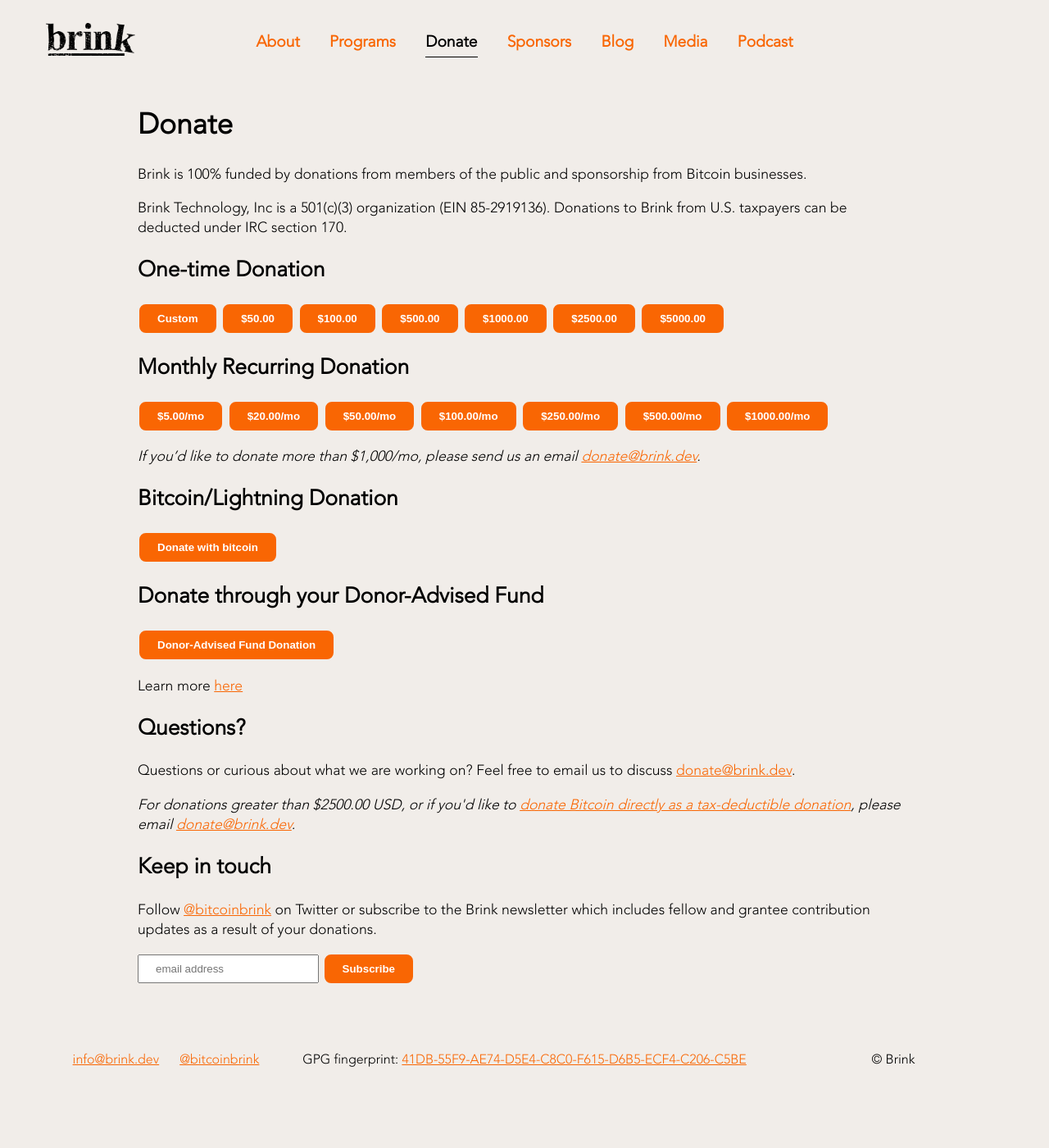
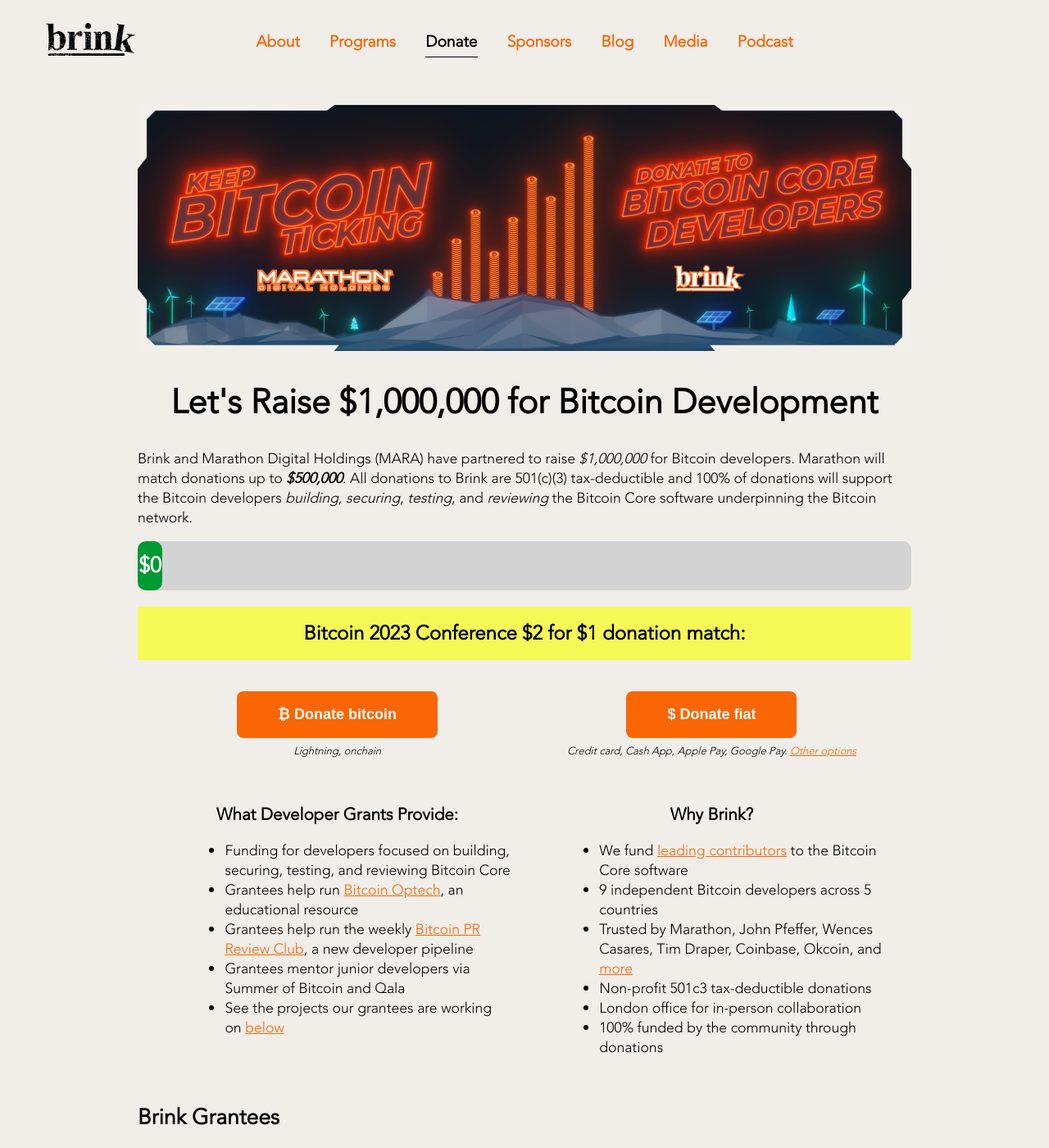
Before and after one commit to bitcoinbrink/website, a Jekyll site: the page built from donate.md, in a window 1280 px wide and 1400 px high. Shown: the whole window at 82% size. Built offline with Jekyll 4.4.1, drawn with Linux system fonts in a browser that asks for light colours; some of the changed text lies outside the part shown.

Commit message:
Donation page: updates for matching campaign

```diff
--- a/_sass/main.scss
+++ b/_sass/main.scss
@@ -1530,3 +1530,50 @@
     display: inline;
   }
 }
+
+#donate-container {
+  h1 {
+    font-size: 2.6rem;
+    font-weight: bold;
+    text-align: center;
+  }
+  h2#countdown {
+    font-size: 1.5rem;
+    font-weight: bold;
+    text-align: center;
+    background-color: #f6f956;
+    padding: 1rem 0rem;
+  }
+  p {
+    margin-top: .25rem;
+  }
+  h3 {
+    margin-bottom: 0rem;
+  }
+  .donate-row {
+    display: flex;
+    flex-wrap: wrap;
+    justify-content: center;
+    .donate-col {
+      margin: 1rem;
+      text-align: center;
+      flex: 0 0 45%;
+
+      @media screen and (max-width: 800px) {
+        flex: 0 0 100%;
+      }
+
+      button {
+        padding: 1rem 3rem;
+        font-size: large;
+      }
+      em {
+        font-size: small;
+      }
+    }
+  }
+  .progress-bar {
+    min-width: 30px;
+    background-color: #009933 !important;
+  }
+}
--- a/donate.md
+++ b/donate.md
@@ -1,29 +1,105 @@
 ---
 layout: default
 title: Donate | Brink
-description: Brink is 100% funded by donations from members of the public and sponsorship from Bitcoin businesses.
+description: Brink and Marathon are partnering to raise $1,000,000 for Bitcoin developers.
 ---
 
-<h1>Donate</h1>
+<div id="donate-container">
 
-<p>Brink is 100% funded by donations from members of the public and
-sponsorship from Bitcoin businesses.</p>
+<img style="width:100%" src="/assets/images/marathon-brink.png" />
 
-<p>Brink Technology, Inc is a 501(c)(3) organization (EIN 85-2919136).
-Donations to Brink from U.S. taxpayers can be deducted under IRC section 170.</p>
+<h1>Let's Raise $1,000,000 for Bitcoin Development</h1>
 
-<h2>One-time Donation</h2>
+<p>Brink and Marathon Digital Holdings (MARA) have partnered to raise <em>$1,000,000</em> for Bitcoin developers. Marathon will match donations up to <b><em>$500,000</em></b>. All donations to Brink are 501(c)(3) tax-deductible and 100% of donations will support the Bitcoin developers <em>building</em>, <em>securing</em>, <em>testing</em>, and <em>reviewing</em> the Bitcoin Core software underpinning the Bitcoin network.</p>
 
-<a href="https://buy.stripe.com/9AQ4gA91a7Ts2mQfZ1"><button>Custom</button></a>
-<button data-checkout-mode="payment" class="stripe" data-price-id="price_1HqkSyArUr4rAMAltEjPznBR">$50.00</button>
-<button data-checkout-mode="payment" class="stripe" data-price-id="price_1HqkT8ArUr4rAMAlvENz60HJ">$100.00</button>
-<button data-checkout-mode="payment" class="stripe" data-price-id="price_1HqkTEArUr4rAMAlqd2g9EEa">$500.00</button>
-<button data-checkout-mode="payment" class="stripe" data-price-id="price_1HqkTLArUr4rAMAlJkNGfFrZ">$1000.00</button>
-<button data-checkout-mode="payment" class="stripe" data-price-id="price_1HqkTQArUr4rAMAllr5igJQ9">$2500.00</button>
-<button data-checkout-mode="payment" class="stripe" data-price-id="price_1HqkTWArUr4rAMAl22eRfvDi">$5000.00</button>
+<div class="text-column">
+  <div class="progress-bg" style="background-color:lightgray;">
+    <div class="progress-bar" id="progress-bar" style="width:0%">
+      <h3 class="raised" id="raised">$0</h3>
+    </div>
+  </div>
+</div>
 
-<h2>Monthly Recurring Donation</h2>
+<h2 id="countdown">Bitcoin 2023 Conference $2 for $1 donation match: <span id="counter"></span></h2>
 
+<div class="donate-row">
+
+<div class="donate-col">
+<a href="https://checkout.opennode.com/p/5698f840-83ae-4226-a68c-9cfa3005bdbd"><button>₿ Donate bitcoin</button></a>
+<br /><em>Lightning, onchain</em>
+</div>
+
+<div class="donate-col">
+<a href="https://buy.stripe.com/9AQ4gA91a7Ts2mQfZ1"><button>$ Donate fiat</button></a>
+<br /><em>Credit card, Cash App, Apple Pay, Google Pay. <a href="#other-fiat">Other options</a></em>
+</div>
+
+</div>
+
+<div class="donate-row">
+
+<div class="donate-col">
+  <h3>What Developer Grants Provide:</h3>
+  <ul style="list-style-type:disc;margin-left:2em;text-align:left">
+    <li>Funding for developers focused on building, securing, testing, and reviewing Bitcoin Core</li>
+    <li>Grantees help run <a href="https://bitcoinops.org/">Bitcoin Optech</a>, an educational resource</li>
+    <li>Grantees help run the weekly <a href="https://bitcoincore.reviews/">Bitcoin PR Review Club</a>, a new developer pipeline</li>
+    <li>Grantees mentor junior developers via Summer of Bitcoin and Qala</li>
+    <li>See the projects our grantees are working on <a href="#current-grantees">below</a></li>
+  </ul>
+</div>
+
+<div class="donate-col">
+ <h3>Why Brink?</h3>
+  <ul style="list-style-type:disc;margin-left:2em;text-align:left">
+    <li>We fund <a href="https://www.coindesk.com/tech/2022/10/27/brink-emerges-as-the-top-funder-of-bitcoin-core-development-bitmex-research-says/">leading contributors</a> to the Bitcoin Core software</li>
+    <li>9 independent Bitcoin developers across 5 countries</li>
+    <li>Trusted by Marathon, John Pfeffer, Wences Casares, Tim Draper, Coinbase, Okcoin, and <a href="/sponsors">more</a></li>
+    <li>Non-profit 501c3 tax-deductible donations</li>
+    <li>London office for in-person collaboration</li>
+    <li>100% funded by the community through donations</li>
+  </ul>
+</div>
+
+</div>
+
+<h2 id="current-grantees">Brink Grantees</h2>
+
+<div class="team-container">
+  {% for item in site.data.team.grantees %}
+  <div class="team-row">
+    <div class="image-column">
+      <img src="{{ item.image }}" alt="{{ item.alt }}"/>
+    </div>
+    <div class="text-column">
+      <h3 class="team-name">{{ item.name }}</h3>
+      <p class="item-description">
+        {{ item.description }}
+      </p>
+      <p class="item-description">
+        <em>{{ item.quote }}</em>
+      </p>
+    </div>
+  </div>
+  {% endfor %}
+</div>
+
+<h2>FAQ</h2>
+
+<h3>How is Brink funded?</h3>
+<p>Brink is 100% funded by donations from members of the public and sponsorship from Bitcoin businesses.</p>
+
+<h3>Are donations tax-deductible?</h3>
+<p>Brink Technology, Inc is a 501(c)(3) organization (EIN 85-2919136). Donations to Brink from U.S. taxpayers can be deducted under IRC section 170.</p>
+
+<h3>How do I claim a tax deduction?</h3>
+<p>If you provided an email when you donated, we will email you a receipt with details at the end of the year.</p>
+
+<h3>How much of the donations do grantees get?</h3>
+<p>Brink's operational costs have been covered by our <a href="/sponsors">Founding Sponsors</a> allowing all donations to go 100% to the developer grantees.</p>
+
+<h3>Do you offer monthly recurring donation options?</h3>
+<p>
 <button data-checkout-mode="subscription" class="stripe" data-price-id="price_1Hph47ArUr4rAMAlxD7hYXMa">$5.00/mo</button>
 <button data-checkout-mode="subscription" class="stripe" data-price-id="price_1HqkScArUr4rAMAl5H0staN4">$20.00/mo</button>
 <button data-checkout-mode="subscription" class="stripe" data-price-id="price_1HqkSjArUr4rAMAlEt5w8qMk">$50.00/mo</button>
@@ -31,26 +107,26 @@
 <button data-checkout-mode="subscription" class="stripe" data-price-id="price_1MZykdArUr4rAMAlsC0PEpet">$250.00/mo</button>
 <button data-checkout-mode="subscription" class="stripe" data-price-id="price_1MZykdArUr4rAMAl13jojzYv">$500.00/mo</button>
 <button data-checkout-mode="subscription" class="stripe" data-price-id="price_1MZykeArUr4rAMAlANbXog0U">$1000.00/mo</button>
+<br />
+<em>If you'd like to donate more than $1,000/mo, please send us an email <a href="mailto:donate@brink.dev">donate@brink.dev</a>.</em></p>
 
-_If you'd like to donate more than $1,000/mo, please send us an email <a href="mailto:donate@brink.dev">donate@brink.dev</a>._
+<h3 id="other-fiat">How else can I donate fiat?</h3>
+<p>In addition to credit card donations including Apple Pay and Google Pay we can accept donations via:
+  <ul>
+    <li><a href="https://www.dafdirect.org/DAFDirect/daflink?_dafdirect_settings=ODUyOTE5MTM2XzIxMTFfYWJlNTBiNDItY2EyMC00YjYxLThhODctZDk0ZDZhMTRjZmIz&designatedText=UHJvZ3JhbXM=">Donor-Advised Funds</a> (Learn more <a href="/blog/2021/03/26/donate-bitcoin/">here</a>)</li>
+    <li>Stablecoins:
+    <a href="https://etherscan.io/address/0x04A0455D3529B383e32C80aF746B8438da5F873e">USDC, USDT, BUSD</a>
+    </li>
+    <li>Reach out to <a href="mailto:donate@brink.dev">donate@brink.dev</a> for other options</li>
+  </ul>
+</p>
+
+<h3>Other questions?</h3>
+<p>Questions or curious about what we are working on? Feel free to email us to discuss <a href="mailto:donate@brink.dev">donate@brink.dev</a>.</p>
+
+</div>
 
 <div id="error-message"></div>
-
-<h2>Bitcoin/Lightning Donation</h2>
-
-<a href="https://checkout.opennode.com/p/5698f840-83ae-4226-a68c-9cfa3005bdbd"><button>Donate with bitcoin</button></a>
-
-<h2>Donate through your Donor-Advised Fund</h2>
-
-<a href="https://www.dafdirect.org/DAFDirect/daflink?_dafdirect_settings=ODUyOTE5MTM2XzIxMTFfYWJlNTBiNDItY2EyMC00YjYxLThhODctZDk0ZDZhMTRjZmIz&designatedText=UHJvZ3JhbXM="><button>Donor-Advised Fund Donation</button></a>
-
-Learn more [here](/blog/2021/03/26/donate-bitcoin/)
-
-<h2>Questions?</h2>
-
-<p>Questions or curious about what we are working on? Feel free to email us to discuss <a href="mailto:donate@brink.dev">donate@brink.dev</a>.
-
-<p><em>For donations greater than $2500.00 USD, or if you'd like to <a href="/blog/2021/03/26/donate-bitcoin/#donate-bitcoin-directly-to-brink">donate Bitcoin directly as a tax-deductible donation</a>, please email <a href="mailto:donate@brink.dev">donate@brink.dev</a>.</em></p>
 
 <h2>Keep in touch</h2>
 <p>Follow <a href="https://twitter.com/bitcoinbrink">@bitcoinbrink</a> on Twitter or subscribe to the Brink newsletter which includes fellow and grantee contribution updates as a result of your donations.</p>
@@ -88,4 +164,40 @@
             .then(handleResult);
         });
       });
-    </script>
+
+      // countdown
+      // Set the date we're counting down to
+      var countDownDate = Date.UTC(2023, 4, 22, 4, 59, 59)
+
+      // Update the count down every 1 second
+      var x = setInterval(function() {
+
+        // Get today's date and time
+        var now = new Date().getTime();
+
+        // Find the distance between now and the count down date
+        var distance = countDownDate - now;
+
+        // Time calculations for days, hours, minutes and seconds
+        var days = Math.floor(distance / (1000 * 60 * 60 * 24));
+        var hours = Math.floor((distance % (1000 * 60 * 60 * 24)) / (1000 * 60 * 60));
+        var minutes = Math.floor((distance % (1000 * 60 * 60)) / (1000 * 60));
+        var seconds = Math.floor((distance % (1000 * 60)) / 1000);
+        document.getElementById("counter").innerHTML = days + "d " + hours + "h "
+        + minutes + "m " + seconds + "s ";
+      }, 1000);
+
+  var url = 'https://docs.google.com/spreadsheets/d/1TImxWQG1NLyAtTJo74F4vCZd_BeKuh4jnzYhOQcso58/gviz/tq?tqx=out:json&tq&gid=0';
+  fetch(url)
+    .then(response => response.text())
+    .then(data => updateData(data.substring(47).slice(0, -2))
+    );
+
+  function updateData(jsonString){
+    var json = JSON.parse(jsonString);
+    raised = json.table.rows[0].c[0].v
+    percent = json.table.rows[0].c[1].v
+    document.getElementById('raised').innerHTML = "$" + raised.toLocaleString("en-US");
+    document.getElementById('progress-bar').style.width = percent*100+"%";
+  }
+</script>
```
Also changed, not shown: assets/images/marathon-brink.png (added).
